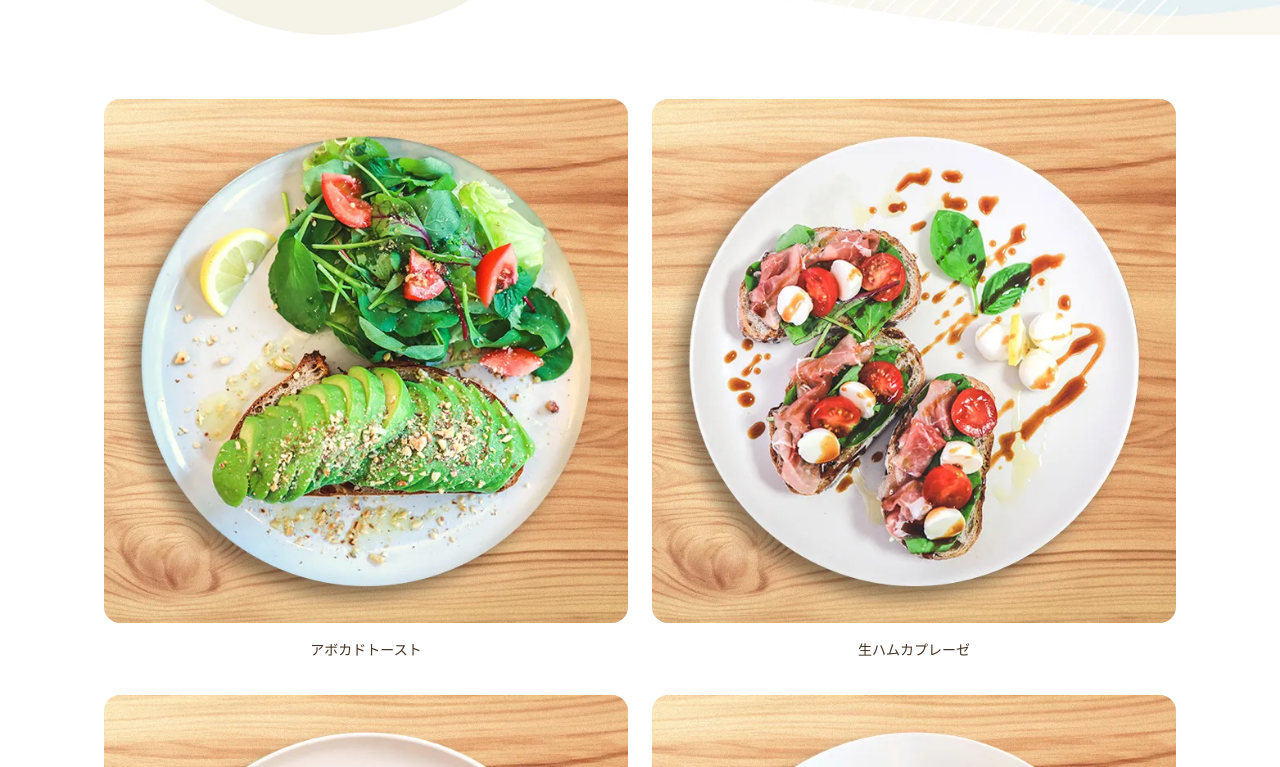
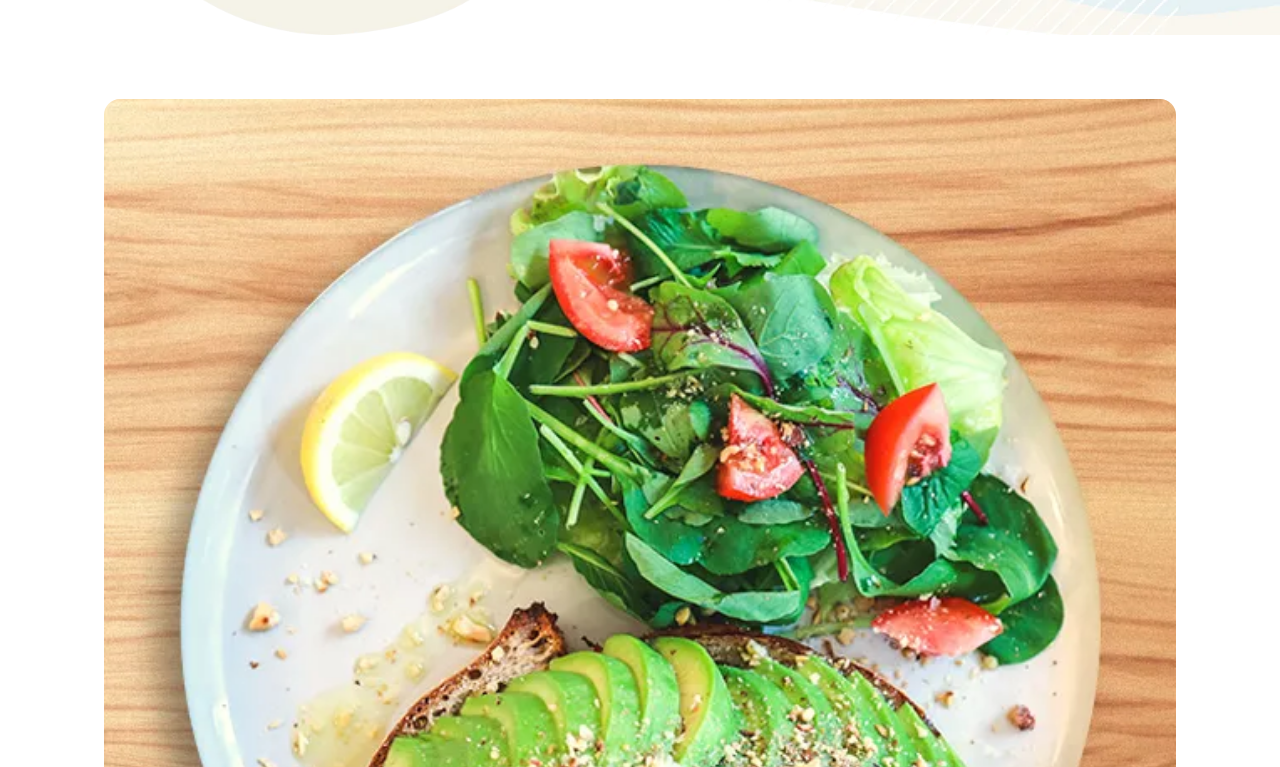
Before and after one commit to k025c0067/wcbcafe3, a plain HTML site: page menu.html in a window 1280 px wide. Shown: the part 493-1260 px from the top of the page. Drawn offline with Linux system fonts and the light colour scheme; some packages are replaced by stand-ins of ours.

Commit message:
タイル型レイアウト　カスタマイズ

```diff
--- a/css/style.css
+++ b/css/style.css
@@ -211,6 +211,14 @@ img {
     .item p {
         font-size: 1rem;
     }
+    .item-big {
+        grid-column: 1/3;
+        grid-row: 1/3;
+    }
+    .item-big img {
+        height: 94.5%;
+        width: 100%;
+    }
     /*フッター*/
     .page-footer {
         background-image: url(../images/footer-l.webp);
--- a/menu.html
+++ b/menu.html
@@ -41,7 +41,7 @@
         </div>
 
         <main class="wrapper grid">
-            <div class="item">
+            <div class="item item-big">
                 <img src="images/menu1.webp" alt="">
                 <p>アボカドトースト</p>
             </div>
```
